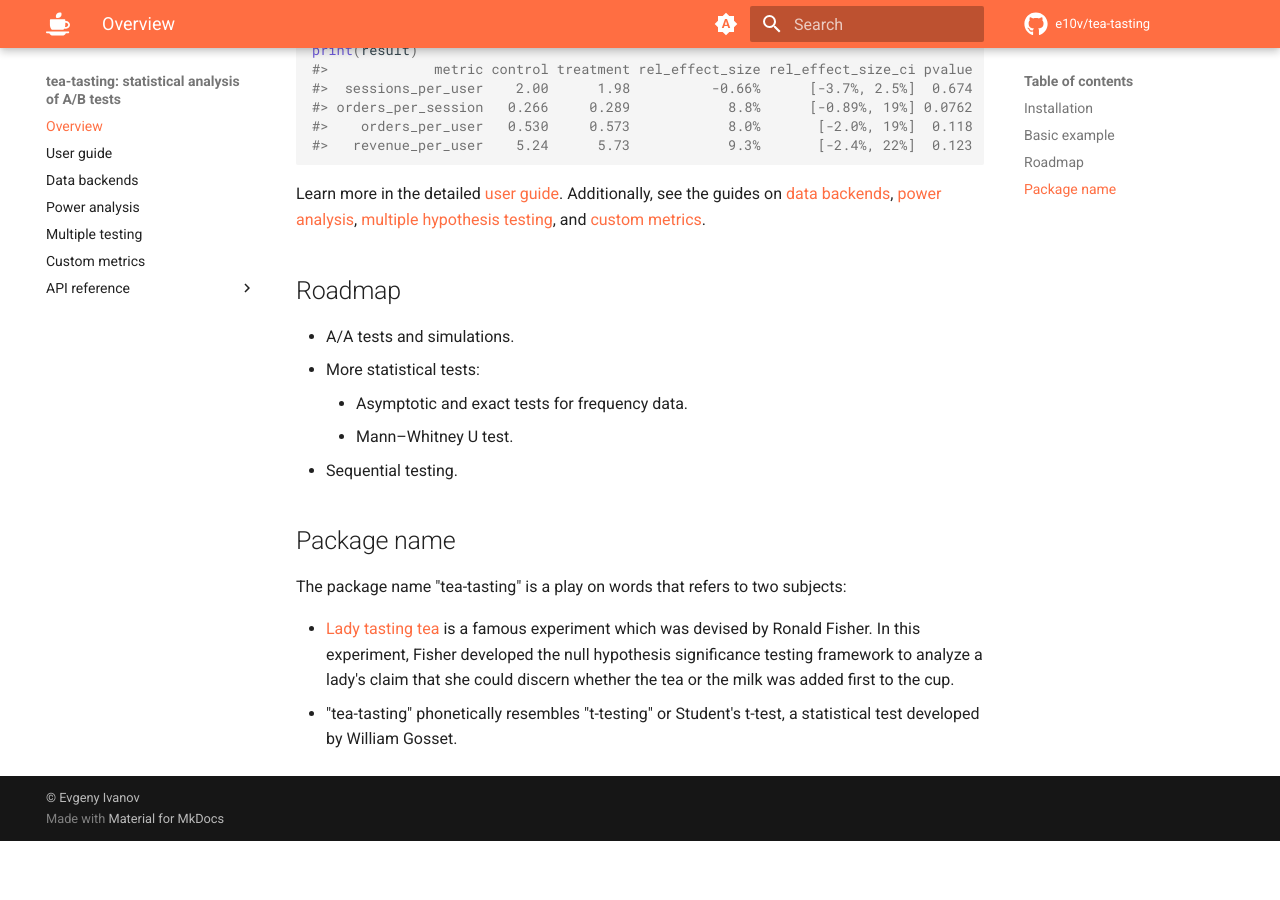
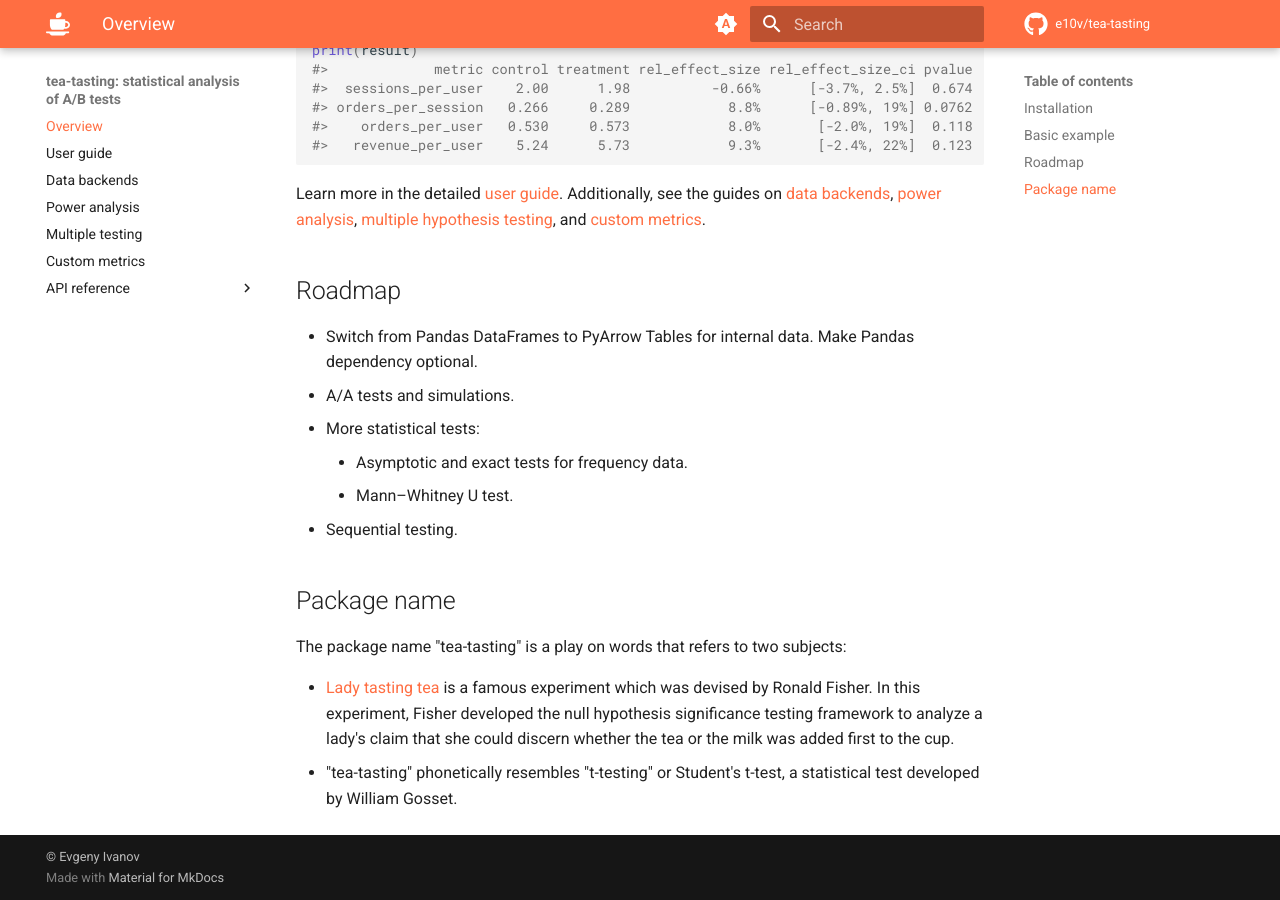
Before and after one commit to e10v/tea-tasting, an MkDocs documentation site: the page built from docs/index.md, in a window 1280 px wide and 900 px high, scrolled down 1176 px. Built offline with MkDocs 1.6.1 and Material for MkDocs 9.7.7, drawn with Linux system fonts in a browser that asks for light colours; comment, search, counter and statistics services are not loaded; before the commit the page ends 2017 px from its top, so only the background shows below that.

Commit message:
Update roadmap

```diff
--- a/docs/index.md
+++ b/docs/index.md
@@ -56,6 +56,7 @@ Learn more in the detailed [user guide](https://tea-tasting.e10v.me/user-guide/)
 
 ## Roadmap
 
+- Switch from Pandas DataFrames to PyArrow Tables for internal data. Make Pandas dependency optional.
 - A/A tests and simulations.
 - More statistical tests:
     - Asymptotic and exact tests for frequency data.
```
Also changed, not shown: README.md (+1 -0 lines).
